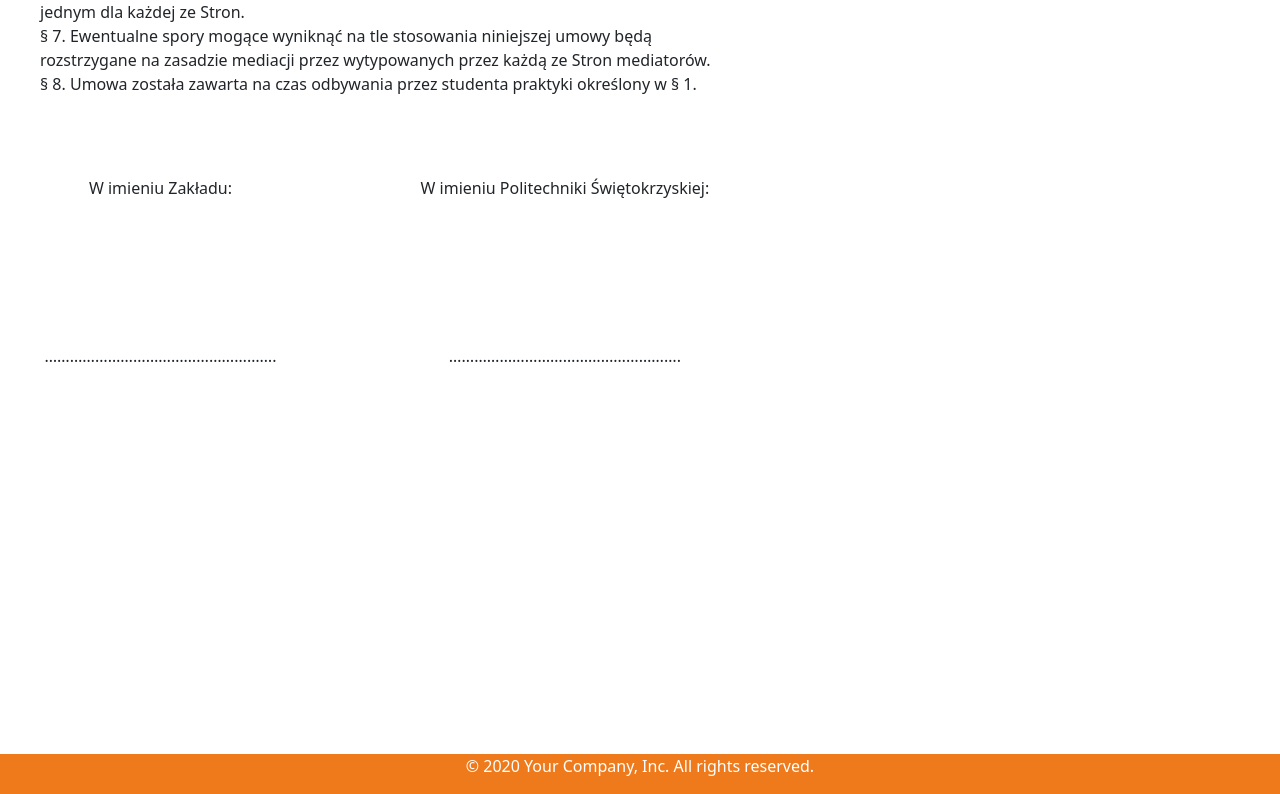
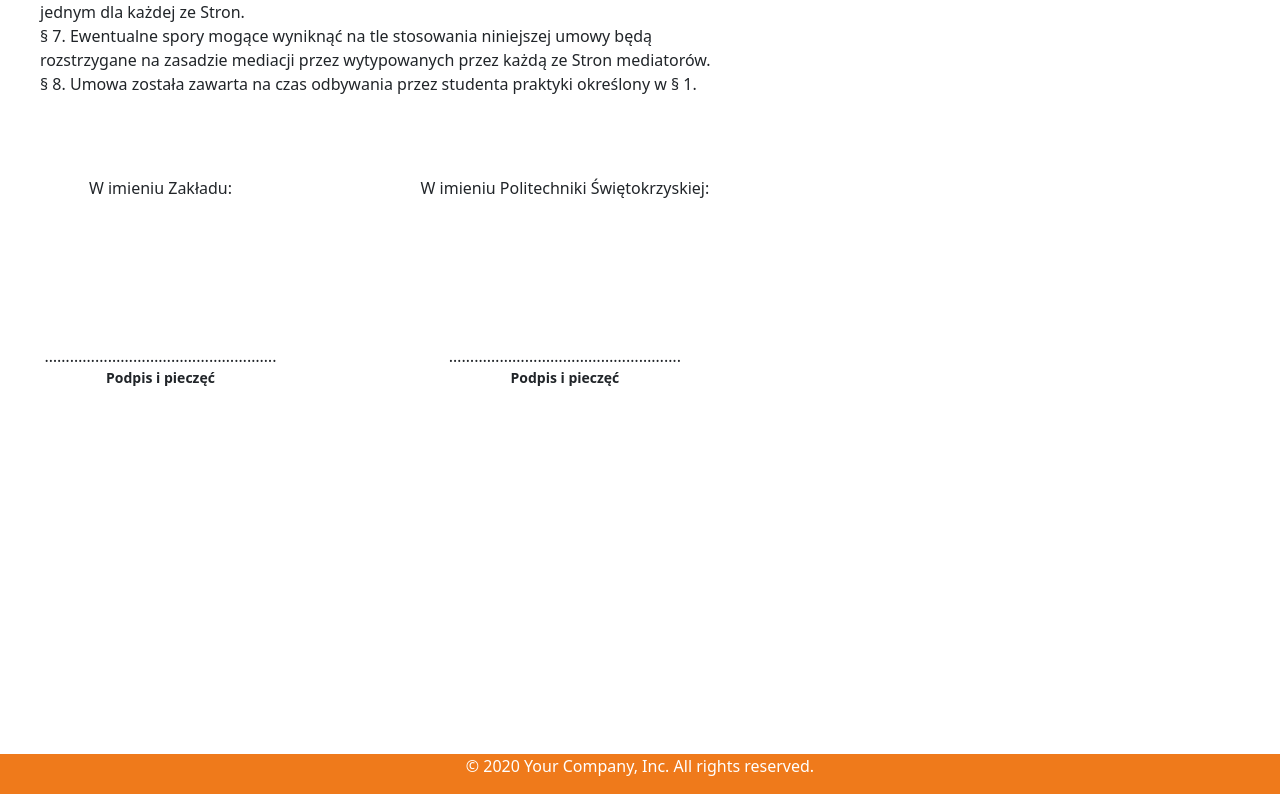
Before and after one commit to wojwoj8/silevis-psk-23-Ctrl-Alt-Del-icious, a React (Vite) app in the folder frontend/: page /doc2 in a window 1280 px wide. Shown: the part 620-1414 px from the top of the page. Built offline with nearby package versions, Linux system fonts and the light colour scheme.

Commit message:
update form

```diff
--- a/frontend/src/components/pdf/Doc1v2.tsx
+++ b/frontend/src/components/pdf/Doc1v2.tsx
@@ -27,10 +27,12 @@ export default function Doc1v2(){
                 <div className="flex flex-col items-center">
                     <span>W imieniu Zakładu:</span>
                     <span className="mt-36">……………………………………………….</span>
+                    <span className="text-sm"><b>Podpis i pieczęć</b></span>
                 </div>
                 <div className="flex flex-col items-center">
                     <span>W imieniu Politechniki Świętokrzyskiej:</span>
                     <span className="mt-36">……………………………………………….</span>
+                    <span className="text-sm"><b>Podpis i pieczęć</b></span>
                 </div>
             </div>
         </div>
```
